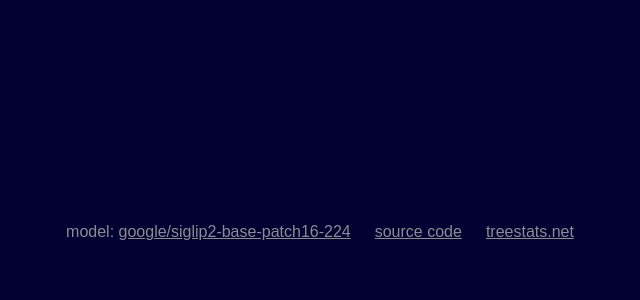
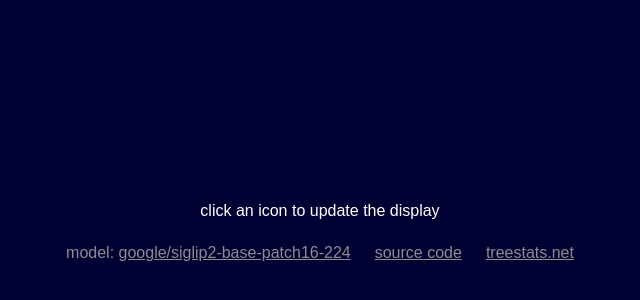
Before and after one commit to amoeba/ac-icon-wanderer, a website built with Vite: page index.html in a window 1280 px wide. Shown: the part 190-490 px from the top of the page, without its empty margins (320-960 px from the left). Built offline with nearby package versions, Linux system fonts and the light colour scheme; files whose address does not match are found by name.

Commit message:
add instruction

```diff
--- a/index.html
+++ b/index.html
@@ -51,6 +51,7 @@
   </head>
   <body>
     <div id="grid" class="grid"></div>
+    <div>click an icon to update the display</div>
     <footer>
       <div>
         model:
```
